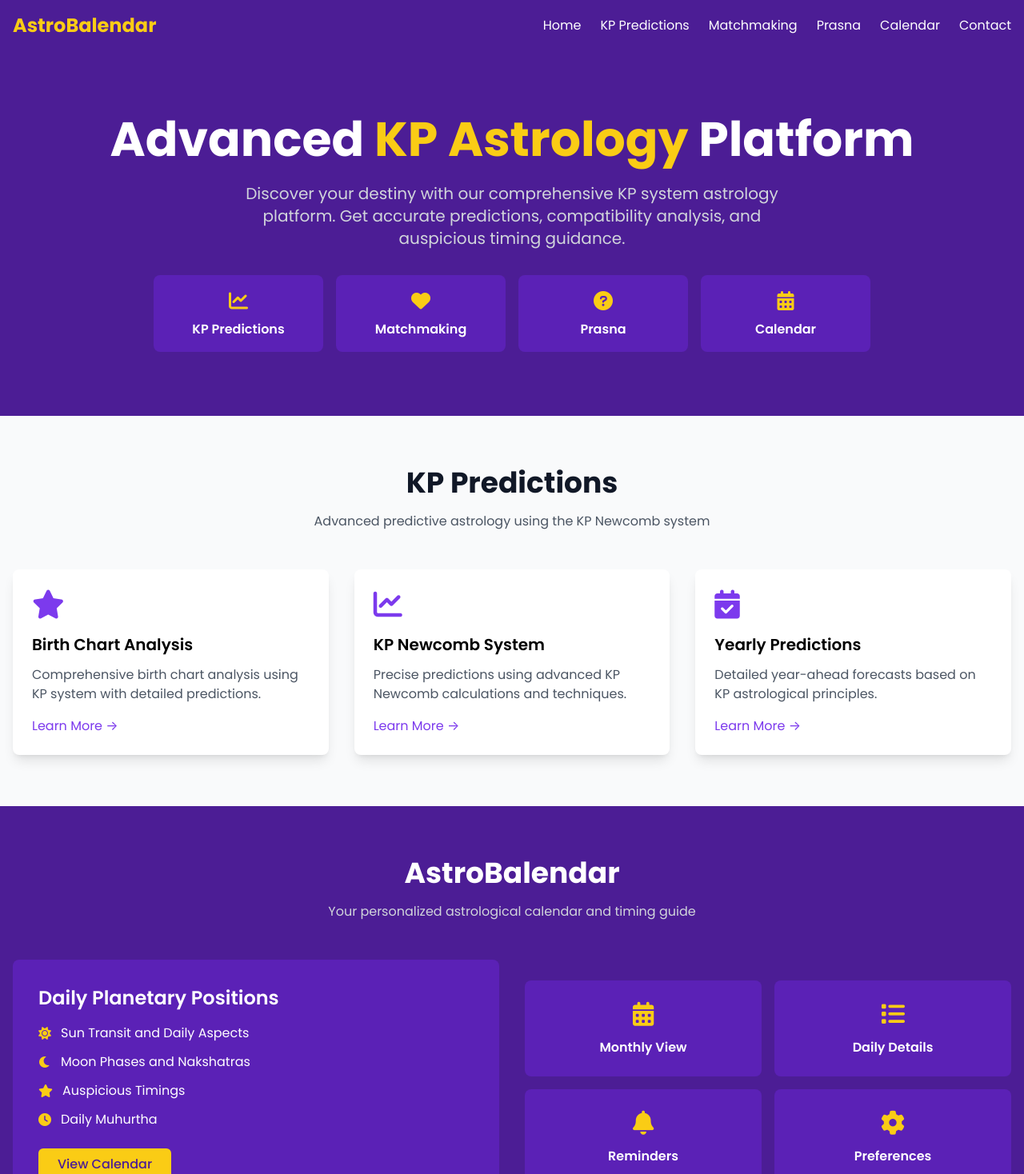
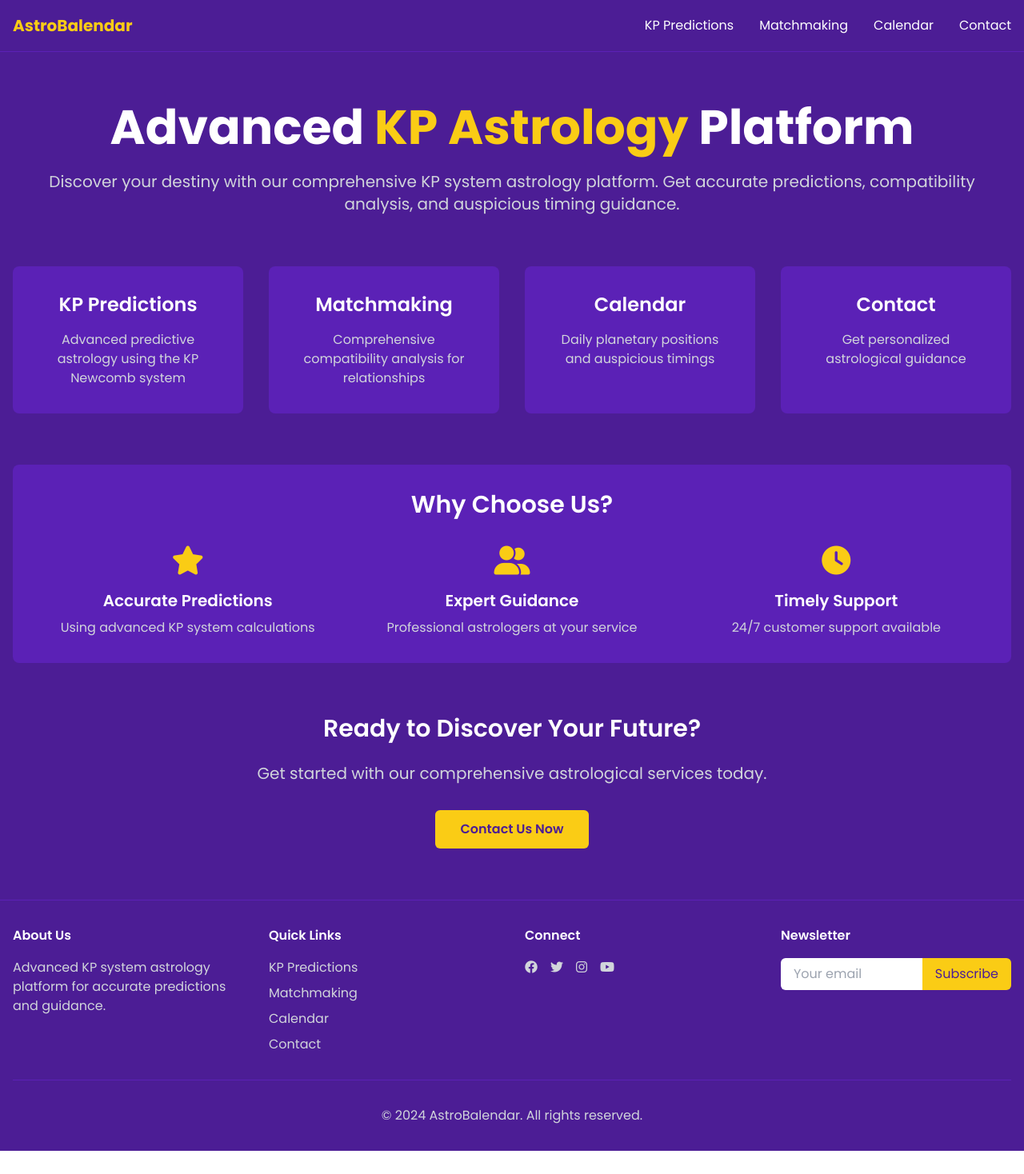
Before and after one commit to CoachKura/blackboxai-1744893931353, a React (Create React App) app: page / in a window 1280 px wide. Shown: the top 1468 px of the page at 80% size. After the commit the page ends 1439 px from the top, so only its background shows below. Built offline with nearby package versions, Linux system fonts and the light colour scheme; the HTML template or start-up script is replaced by a standard one.

Commit message:
Add src/App.js 1744968223252

```diff
--- a/src/App.js
+++ b/src/App.js
@@ -1,11 +1,121 @@
 import React from 'react';
-import HomePage from './components/HomePage';
+import { BrowserRouter as Router, Routes, Route, Link } from 'react-router-dom';
+import HomePage from './components/HomePageNew';
+import PredictionsPage from './components/PredictionsAdvanced';
+import MatchmakingPage from './components/MatchmakingPage';
+import CalendarPage from './components/CalendarPage';
+import ContactPage from './components/ContactPage';
 
 function App() {
   return (
-    <div className="App">
-      <HomePage />
-    </div>
+    <Router>
+      <div className="min-h-screen bg-purple-900">
+        {/* Navigation */}
+        <nav className="bg-purple-900 border-b border-purple-800">
+          <div className="max-w-7xl mx-auto px-4">
+            <div className="flex justify-between h-16">
+              <div className="flex">
+                <Link to="/" className="flex items-center text-yellow-400 font-bold text-xl">
+                  AstroBalendar
+                </Link>
+              </div>
+              <div className="hidden md:flex items-center space-x-8">
+                <Link to="/predictions" className="text-white hover:text-yellow-400 transition">
+                  KP Predictions
+                </Link>
+                <Link to="/matchmaking" className="text-white hover:text-yellow-400 transition">
+                  Matchmaking
+                </Link>
+                <Link to="/calendar" className="text-white hover:text-yellow-400 transition">
+                  Calendar
+                </Link>
+                <Link to="/contact" className="text-white hover:text-yellow-400 transition">
+                  Contact
+                </Link>
+              </div>
+              {/* Mobile menu button */}
+              <div className="md:hidden flex items-center">
+                <button className="text-white hover:text-yellow-400">
+                  <i className="fas fa-bars text-xl"></i>
+                </button>
+              </div>
+            </div>
+          </div>
+          {/* Mobile menu */}
+          <div className="md:hidden hidden">
+            <div className="px-2 pt-2 pb-3 space-y-1">
+              <Link to="/predictions" className="block text-white hover:text-yellow-400 transition px-3 py-2">
+                KP Predictions
+              </Link>
+              <Link to="/matchmaking" className="block text-white hover:text-yellow-400 transition px-3 py-2">
+                Matchmaking
+              </Link>
+              <Link to="/calendar" className="block text-white hover:text-yellow-400 transition px-3 py-2">
+                Calendar
+              </Link>
+              <Link to="/contact" className="block text-white hover:text-yellow-400 transition px-3 py-2">
+                Contact
+              </Link>
+            </div>
+          </div>
+        </nav>
+
+        {/* Routes */}
+        <Routes>
+          <Route path="/" element={<HomePage />} />
+          <Route path="/predictions" element={<PredictionsPage />} />
+          <Route path="/matchmaking" element={<MatchmakingPage />} />
+          <Route path="/calendar" element={<CalendarPage />} />
+          <Route path="/contact" element={<ContactPage />} />
+        </Routes>
+
+        {/* Footer */}
+        <footer className="bg-purple-900 border-t border-purple-800">
+          <div className="max-w-7xl mx-auto px-4 py-8">
+            <div className="grid grid-cols-1 md:grid-cols-4 gap-8">
+              <div>
+                <h3 className="text-white font-semibold mb-4">About Us</h3>
+                <p className="text-gray-300">Advanced KP system astrology platform for accurate predictions and guidance.</p>
+              </div>
+              <div>
+                <h3 className="text-white font-semibold mb-4">Quick Links</h3>
+                <ul className="space-y-2">
+                  <li><Link to="/predictions" className="text-gray-300 hover:text-yellow-400">KP Predictions</Link></li>
+                  <li><Link to="/matchmaking" className="text-gray-300 hover:text-yellow-400">Matchmaking</Link></li>
+                  <li><Link to="/calendar" className="text-gray-300 hover:text-yellow-400">Calendar</Link></li>
+                  <li><Link to="/contact" className="text-gray-300 hover:text-yellow-400">Contact</Link></li>
+                </ul>
+              </div>
+              <div>
+                <h3 className="text-white font-semibold mb-4">Connect</h3>
+                <div className="flex space-x-4">
+                  <a href="https://facebook.com/astrobalendar" className="text-gray-300 hover:text-yellow-400"><i className="fab fa-facebook"></i></a>
+                  <a href="https://twitter.com/astrobalendar" className="text-gray-300 hover:text-yellow-400"><i className="fab fa-twitter"></i></a>
+                  <a href="https://instagram.com/astrobalendar" className="text-gray-300 hover:text-yellow-400"><i className="fab fa-instagram"></i></a>
+                  <a href="https://youtube.com/astrobalendar" className="text-gray-300 hover:text-yellow-400"><i className="fab fa-youtube"></i></a>
+                </div>
+              </div>
+              <div>
+                <h3 className="text-white font-semibold mb-4">Newsletter</h3>
+                <form className="flex">
+                  <input
+                    type="email"
+                    placeholder="Your email"
+                    className="px-4 py-2 rounded-l-md w-full focus:outline-none"
+                  />
+                  <button className="bg-yellow-400 text-purple-900 px-4 rounded-r-md hover:bg-yellow-500">
+                    Subscribe
+                  </button>
+                </form>
+              </div>
+            </div>
+            <div className="mt-8 pt-8 border-t border-purple-800 text-center">
+              <p className="text-gray-300">&copy; 2024 AstroBalendar. All rights reserved.</p>
+            </div>
+          </div>
+        </footer>
+      </div>
+    </Router>
   );
 }
 
```
